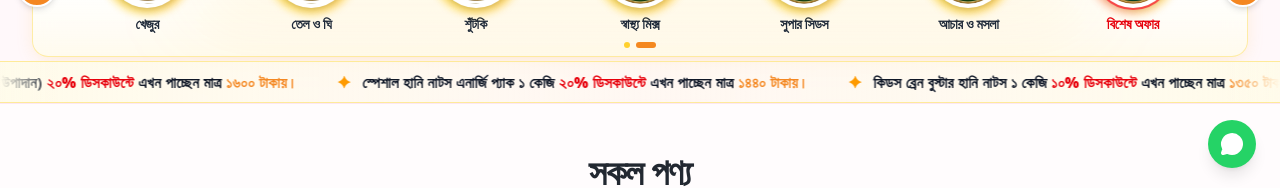
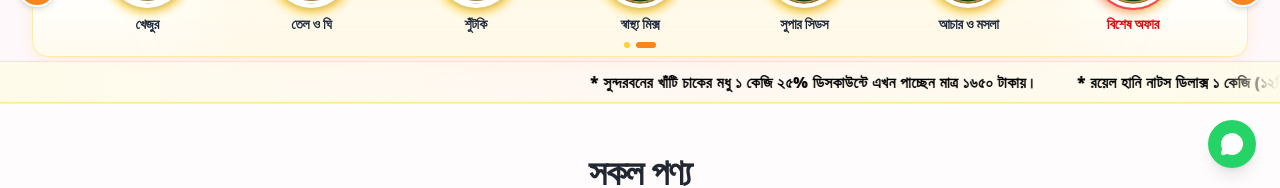
Before and after one commit to sakilahammed-dev/unnoto-khabar, a Next.js app: page / in a window 1280 px wide. Shown: the part 608-796 px from the top of the page. Built offline with nearby package versions, Linux system fonts and the light colour scheme.

Commit message:
style: configure pure black font running ticker with asterisk start, dari end and single pass gap animation

```diff
--- a/scratch/capture_ticker_showcase.cjs
+++ b/scratch/capture_ticker_showcase.cjs
@@ -5,7 +5,7 @@ const fs = require('fs');
 async function test() {
   const chrome = spawn('google-chrome', [
     '--headless=new',
-    '--remote-debugging-port=9294',
+    '--remote-debugging-port=9293',
     '--disable-gpu',
     '--no-sandbox',
     '--window-size=1600,1000',
@@ -15,7 +15,7 @@ async function test() {
 
   try {
     const targets = await new Promise((resolve, reject) => {
-      http.get('http://127.0.0.1:9294/json', (res) => {
+      http.get('http://127.0.0.1:9293/json', (res) => {
         let data = '';
         res.on('data', chunk => data += chunk);
         res.on('end', () => resolve(JSON.parse(data)));
@@ -49,16 +49,16 @@ async function test() {
 
     // Capture t1
     const shot1 = await send('Page.captureScreenshot', { format: 'png' });
-    fs.writeFileSync('/home/assdi/.gemini/antigravity/brain/b2f24863-ebf9-4482-a180-c7f6a4ce986f/ticker_new_t1.png', Buffer.from(shot1.data, 'base64'));
+    fs.writeFileSync('/home/assdi/.gemini/antigravity/brain/b2f24863-ebf9-4482-a180-c7f6a4ce986f/ticker_black_t1.png', Buffer.from(shot1.data, 'base64'));
 
-    // Wait 3 seconds to let marquee move
-    await new Promise(r => setTimeout(r, 3000));
+    // Wait 3.5 seconds to see movement
+    await new Promise(r => setTimeout(r, 3500));
 
     // Capture t2
     const shot2 = await send('Page.captureScreenshot', { format: 'png' });
-    fs.writeFileSync('/home/assdi/.gemini/antigravity/brain/b2f24863-ebf9-4482-a180-c7f6a4ce986f/ticker_new_t2.png', Buffer.from(shot2.data, 'base64'));
+    fs.writeFileSync('/home/assdi/.gemini/antigravity/brain/b2f24863-ebf9-4482-a180-c7f6a4ce986f/ticker_black_t2.png', Buffer.from(shot2.data, 'base64'));
 
-    console.log('Ticker screenshots saved!');
+    console.log('Black ticker screenshots saved!');
     ws.close();
   } finally {
     chrome.kill();
--- a/src/app/globals.css
+++ b/src/app/globals.css
@@ -79,7 +79,7 @@ body {
   display: inline-flex;
   width: max-content;
   will-change: transform;
-  animation: marquee-single-line 20s linear infinite;
+  animation: marquee-single-line 135s linear infinite;
 }
 
 .animate-marquee-single:hover {
--- a/src/components/HeroBanner.tsx
+++ b/src/components/HeroBanner.tsx
@@ -199,67 +199,27 @@ export const HeroBanner: React.FC = () => {
         <HomeCategoryShowcase />
       </div>
 
-      {/* রানিং হেডলাইন স্ট্রিপ: সকল ডিসকাউন্ট ও বিশেষ অফার পণ্যের অবিরাম স্ক্রলিং */}
+      {/* রানিং হেডলাইন স্ট্রিপ: ১ থেকে ২৫টি বিশেষ অফার পণ্যের ফুল ব্ল্যাক একক স্ক্রলিং */}
       <div className="w-full shrink-0 border-y border-amber-200/80 bg-gradient-to-r from-amber-50 via-orange-50/50 to-amber-50 py-1.5 sm:py-2 overflow-hidden flex items-center relative shadow-2xs select-none">
         {/* দুই পাশে হালকা ফেড ওভারলে */}
         <div className="pointer-events-none absolute left-0 top-0 bottom-0 w-8 sm:w-14 bg-gradient-to-r from-amber-50 to-transparent z-10" />
         <div className="pointer-events-none absolute right-0 top-0 bottom-0 w-8 sm:w-14 bg-gradient-to-l from-amber-50 to-transparent z-10" />
 
         <div className="overflow-hidden w-full relative">
-          <div className="animate-marquee-ticker whitespace-nowrap flex items-center">
-            {/* Set 1 */}
+          <div className="animate-marquee-single whitespace-nowrap flex items-center">
             <div className="flex items-center shrink-0">
               {offerProducts.map((p) => {
                 const variant = p.variants[0];
                 return (
                   <span
-                    key={`ticker-1-${p.id}`}
+                    key={`ticker-${p.id}`}
                     onClick={() => {
                       const el = document.getElementById(`product-${p.id}`) || document.getElementById('catalog-products-section');
                       if (el) el.scrollIntoView({ behavior: 'smooth' });
                     }}
-                    className="inline-flex items-center shrink-0 mx-3 sm:mx-5 cursor-pointer hover:opacity-85 transition"
+                    className="inline-flex items-center shrink-0 mx-3 sm:mx-5 cursor-pointer text-black hover:opacity-75 transition font-extrabold text-xs sm:text-[14px] md:text-[15.5px] tracking-wide"
                   >
-                    <span className="text-amber-500 font-black mr-2 sm:mr-3 select-none text-sm sm:text-base">✦</span>
-                    <span className="text-gray-900 tracking-wide text-xs sm:text-[14px] md:text-[15px] font-bold">
-                      {p.banglaName}{' '}
-                      <span className="text-red-600 font-extrabold">
-                        {toBanglaDigits(p.discountPercentage || 0)}% ডিসকাউন্টে
-                      </span>{' '}
-                      এখন পাচ্ছেন মাত্র{' '}
-                      <span className="text-[#f48721] font-extrabold">
-                        {toBanglaDigits(variant.price)} টাকায়।
-                      </span>
-                    </span>
-                  </span>
-                );
-              })}
-            </div>
-
-            {/* Set 2 (১০০% নিরবচ্ছিন্ন ইনফিনিট লুপের জন্য হুবহু দ্বিতীয় সেট) */}
-            <div className="flex items-center shrink-0" aria-hidden="true">
-              {offerProducts.map((p) => {
-                const variant = p.variants[0];
-                return (
-                  <span
-                    key={`ticker-2-${p.id}`}
-                    onClick={() => {
-                      const el = document.getElementById(`product-${p.id}`) || document.getElementById('catalog-products-section');
-                      if (el) el.scrollIntoView({ behavior: 'smooth' });
-                    }}
-                    className="inline-flex items-center shrink-0 mx-3 sm:mx-5 cursor-pointer hover:opacity-85 transition"
-                  >
-                    <span className="text-amber-500 font-black mr-2 sm:mr-3 select-none text-sm sm:text-base">✦</span>
-                    <span className="text-gray-900 tracking-wide text-xs sm:text-[14px] md:text-[15px] font-bold">
-                      {p.banglaName}{' '}
-                      <span className="text-red-600 font-extrabold">
-                        {toBanglaDigits(p.discountPercentage || 0)}% ডিসকাউন্টে
-                      </span>{' '}
-                      এখন পাচ্ছেন মাত্র{' '}
-                      <span className="text-[#f48721] font-extrabold">
-                        {toBanglaDigits(variant.price)} টাকায়।
-                      </span>
-                    </span>
+                    * {p.banglaName} {toBanglaDigits(p.discountPercentage || 0)}% ডিসকাউন্টে এখন পাচ্ছেন মাত্র {toBanglaDigits(variant.price)} টাকায়।
                   </span>
                 );
               })}
```
